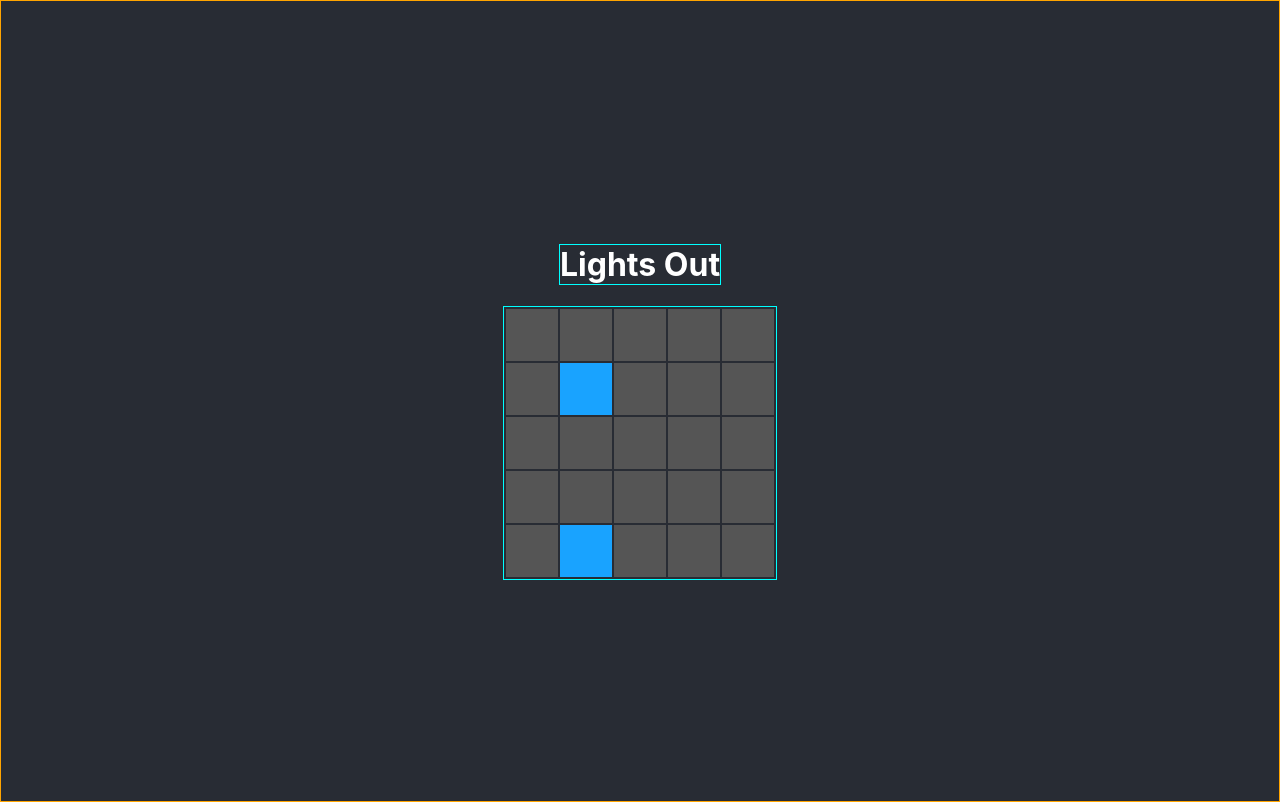
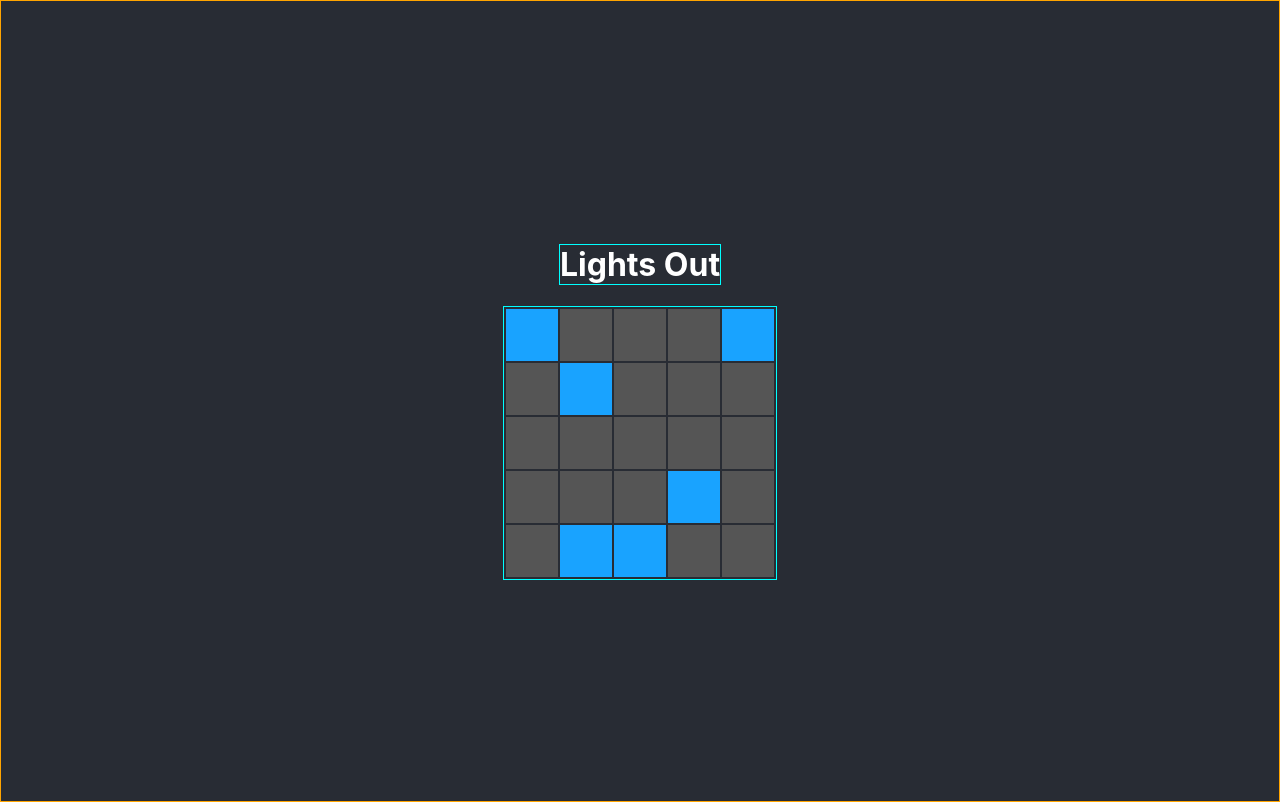
Before and after one commit to orjon/lights-out, a React (Create React App) app: page / in a window 1280 px wide. Built offline with nearby package versions, Linux system fonts and the light colour scheme.

Commit message:
Cell keys added

```diff
--- a/src/Board.js
+++ b/src/Board.js
@@ -33,17 +33,15 @@ class Board extends Component {
   static defaultProps = {
     nrows: 5,
     ncols: 5,
-    chanceLightStartsOn: .20
-  }
+    chanceLightStartsOn: .35
+  };
 
   constructor(props) {
     super(props);
     this.state = {
       hasWon: false,
       board: this.createBoard()
-    }
-
-    // TODO: set initial state
+    };
   }
 
   /** create a board nrows high/ncols wide, each cell randomly lit or unlit */
@@ -57,7 +55,7 @@ class Board extends Component {
       }
       board.push(row)
     }
-
+    console.log('board');
     console.log(board);
     // TODO: create array-of-arrays of true/false values
 
@@ -88,25 +86,39 @@ class Board extends Component {
     // this.setState({board, hasWon});
   }
 
-  generateBoard() {
-    return this.state.board.map(row => (
-      <tr>
-        {row.map(cell => (
-          <Cell isLit={cell} />
-        ))}
-      </tr>
-    ))
-  }
+  // generateBoard() {
+  //   return this.state.board.map((row, rowIndex) => (
+  //     // console.log('row'),
+  //     // console.log(index),
+  //     <tr key={rowIndex}>
+  //       {row.map((cell, cellIndex) => (
+  //         // console.log('cell'),
+  //         // console.log(index),
+  //         <Cell key={coord} isLit={cell} />
+  //       ))}
+  //     </tr>
+  //   ))
+  // }
 
 
   /** Render game board or winning message. */
 
   render() {
+
+    let boardTable = [];
+    for (let r= 0; r < this.props.nrows; r++){
+      let row=[];
+      for (let c=0; c <this.props.ncols; c++){
+        let coord = `${r}-${c}`
+        row.push(<Cell key={coord} isLit={this.state.board[r][c]} />)
+      }
+      boardTable.push(<tr key={r}>{row}</tr>)
+    }
     return(
     <div className='BoardContainer'>
       <table>
         <tbody>
-          {this.generateBoard()}
+          {boardTable}
         </tbody>
       </table>
     </div>
```
